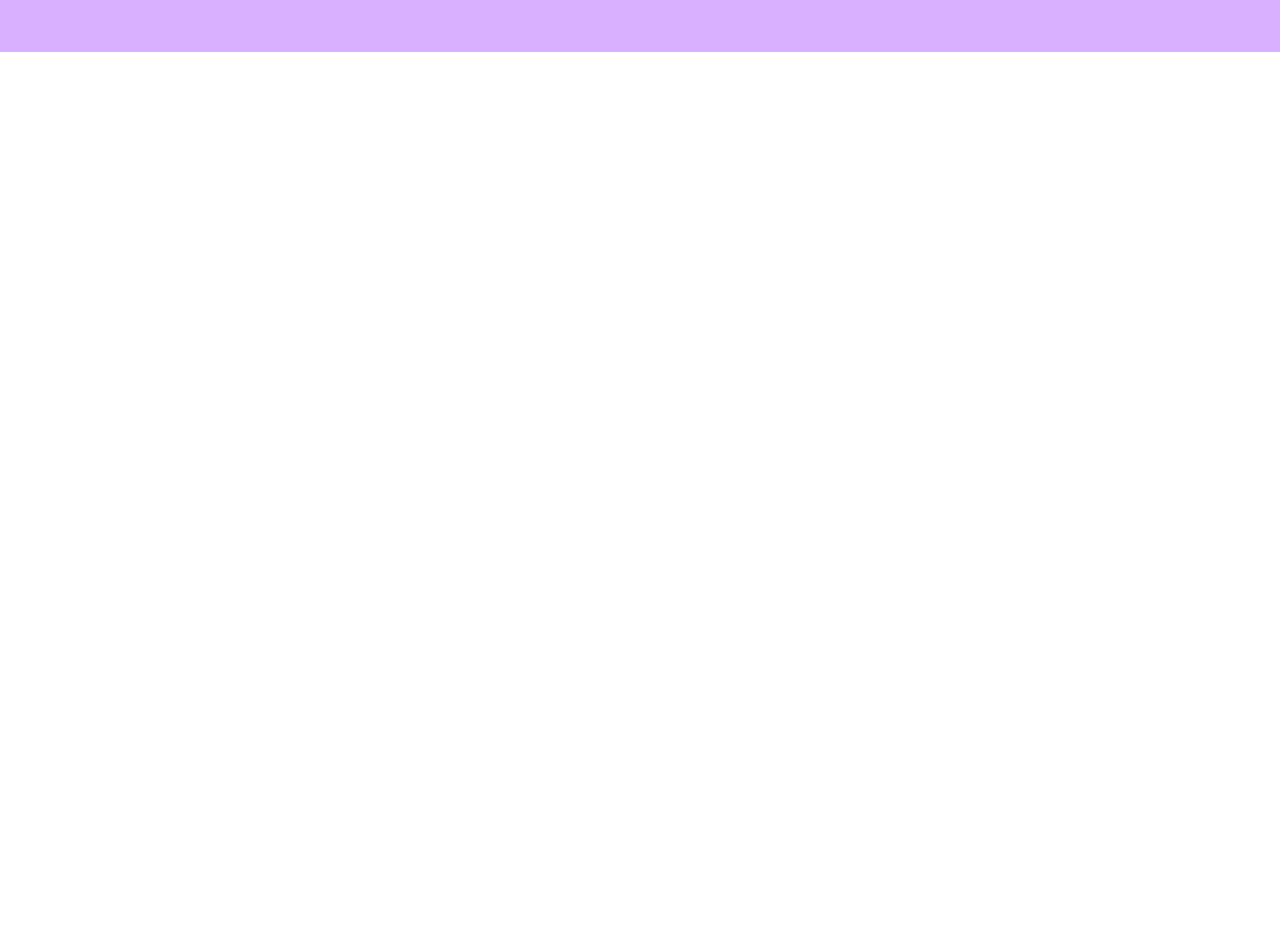
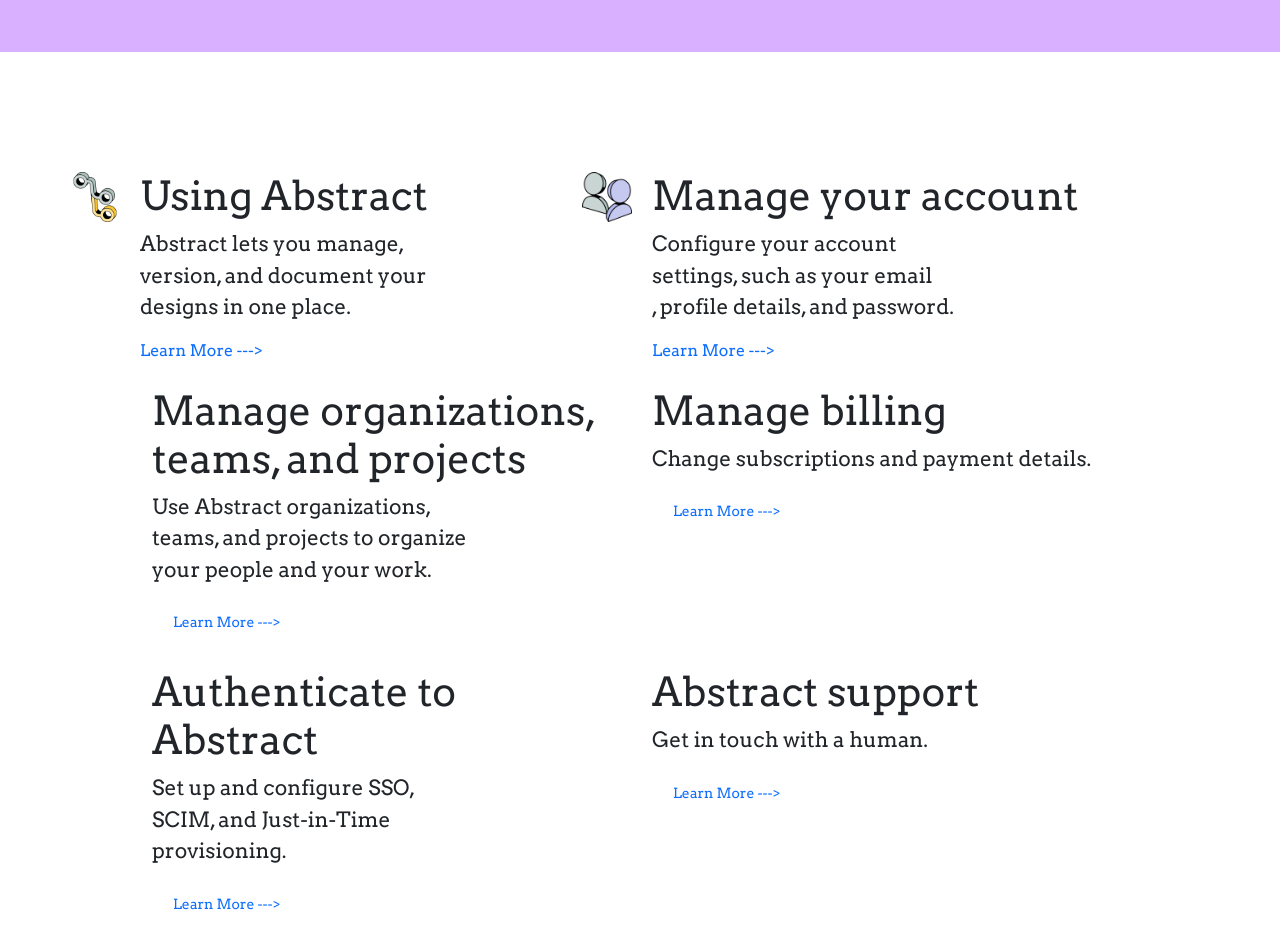
Before and after one commit to aybhghggf/Project2, a plain HTML site: page index.html in a window 1280 px wide. Shown: the part 400-1348 px from the top of the page. Before the commit the page ends 800 px from the top, so only its background shows below. Drawn offline with Linux system fonts and the light colour scheme.

Commit message:
before ending section 2

```diff
--- a/index.css
+++ b/index.css
@@ -74,6 +74,28 @@
     border-radius: 10px;
     margin-bottom: 40px;
 }
+.section-2 a{
+    text-decoration: none;
+}
+.section-2 a:hover{
+    text-decoration: underline;
+}
+.section-2{
+    padding: 70px;
+}
+.section-2 h1{
+    font-size: 40px;
+}
+.section-2 p{
+    font-size: 21px;
+}
+.section-2 img{
+    height: 50px;
+    width: 50px;
+    position: relative;
+    right: 70px;
+    top: 50px;
+}
 /* Responsive */
 @media (max-width: 768px) {
     .nav-items {
--- a/index.html
+++ b/index.html
@@ -40,5 +40,64 @@
         <h1>How can we help? </h1>
         <input type="search" placeholder="Serach ?">
     </section>
+    <section class="section-2 container ml-7">
+        <div class="row">
+            <div class="col-md-6">
+                <img src="pictures/icon-versions.png" alt="">
+                <h1>Using Abstract</h1>
+                <p>Abstract lets you manage,<br>
+                     version, and document your  <br>
+                     designs in one place.</p>
+                     <a href="">Learn More ---></a>
+            </div>
+            <div class="col-md-6">
+                <img src="pictures/pic2.png" alt="">
+                    <h1> Manage your account</h1>
+                    <p>Configure your account <br>
+                         settings, such as your email <br>
+                         , profile details, and password.</p>
+                         <a href="">Learn More ---></a>
+            </div>
+        </div>
+        <div class="container mt-4">
+            <div class="row">
+                <!-- Première colonne -->
+                <div class="col-md-6">
+                    <h1>Manage organizations, teams, and projects</h1>
+                    <p>Use Abstract organizations, <br>
+                         teams, and projects to organize <br>
+                          your people and your work.</p>
+                    <a href="" class="btn btn-link">Learn More ---></a>
+                </div>
+
+                <!-- Deuxième colonne -->
+                <div class="col-md-6">
+                    <h1> Manage billing</h1>
+                    <p>Change subscriptions and payment details.</p>
+                    <a href="" class="btn btn-link">Learn More ---></a>
+                </div>
+            </div>
+        </div>
+        <div class="container mt-4">
+            <div class="row">
+                <!-- Première colonne -->
+                <div class="col-md-6">
+                    <h1>Authenticate to Abstract</h1>
+                    <p>Set up and configure SSO, <br>
+                         SCIM, and Just-in-Time <br>
+                         provisioning.</p>
+                    <a href="" class="btn btn-link">Learn More ---></a>
+                </div>
+
+                <!-- Deuxième colonne -->
+                <div class="col-md-6">
+                    <h1> Abstract support</h1>
+                    <p>Get in touch with a human.</p>
+                    <a href="" class="btn btn-link">Learn More ---></a>
+                </div>
+            </div>
+        </div>
+
+    </section>
   </body>
 </html>
```
Also changed, not shown: pictures/icon-versions.png (added), pictures/pic2.png (added).
